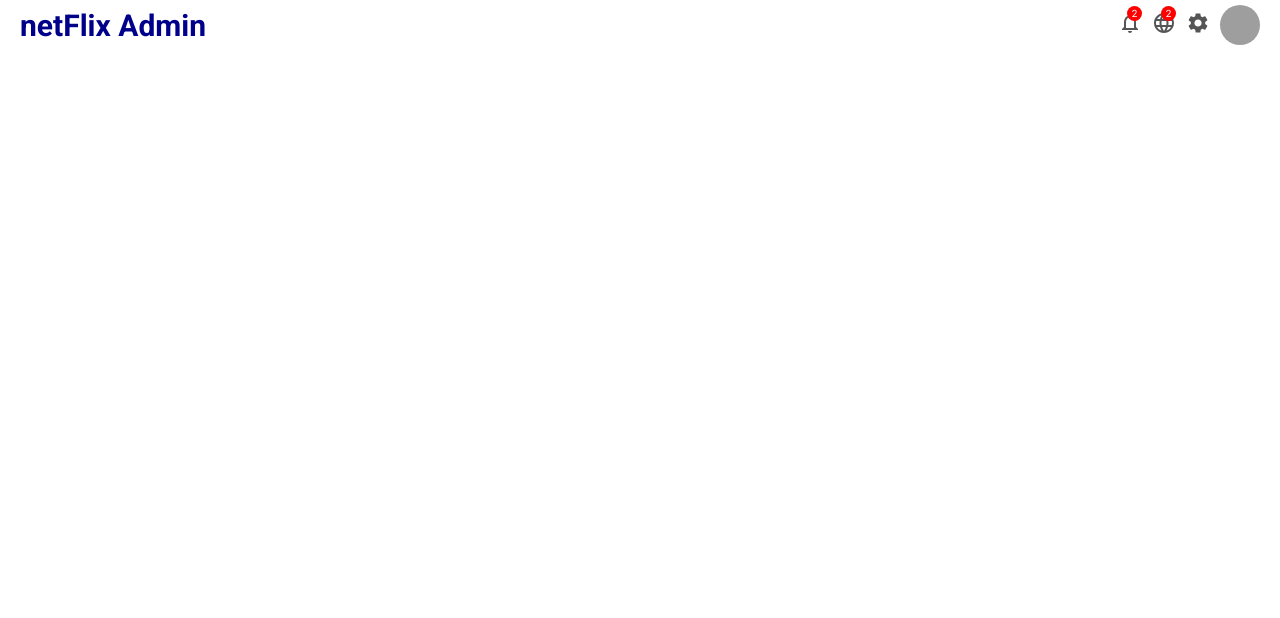
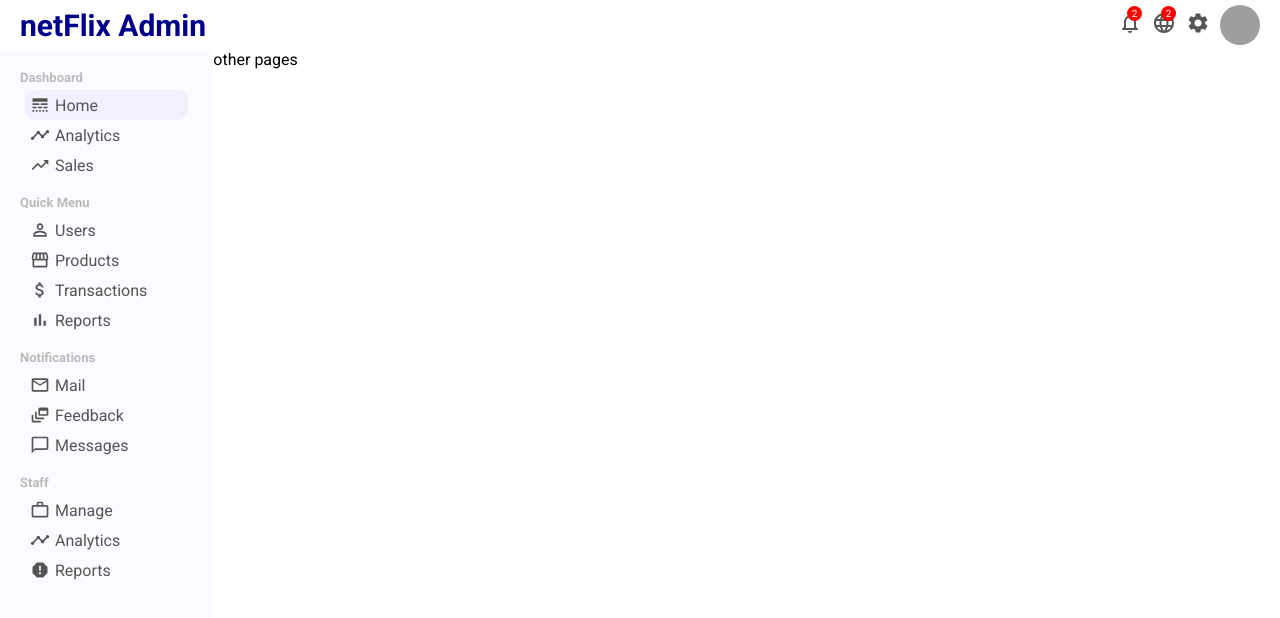
Before and after one commit to burakorkmez/netflix-mern-admin, a React (Create React App) app: page /products in a window 1280 px wide. Shown: the top 618 px of the page. Built offline with nearby package versions, Linux system fonts and the light colour scheme; grey boxes are pictures that could not be loaded.

Commit message:
sidebar added

```diff
--- a/package.json
+++ b/package.json
@@ -10,6 +10,7 @@
     "@testing-library/user-event": "^13.5.0",
     "react": "^17.0.2",
     "react-dom": "^17.0.2",
+    "react-router-dom": "^5.2.0",
     "react-scripts": "5.0.0",
     "recharts": "^2.1.8",
     "web-vitals": "^2.1.3"
--- a/src/App.css
+++ b/src/App.css
@@ -7,3 +7,16 @@
 body {
 	font-family: 'Roboto', sans-serif;
 }
+
+.container {
+	display: flex;
+}
+
+.other {
+	flex: 5;
+}
+
+.link {
+	text-decoration: none;
+	color: inherit;
+}
--- a/src/App.js
+++ b/src/App.js
@@ -1,11 +1,19 @@
 import './App.css';
 import Navbar from './components/navbar/Navbar';
+import Sidebar from './components/sidebar/Sidebar';
+import { BrowserRouter, Switch, Route } from 'react-router-dom';
 
 function App() {
 	return (
-		<div className="App">
-			<Navbar />
-		</div>
+		<BrowserRouter>
+			<div className="App">
+				<Navbar />
+				<div className="container">
+					<Sidebar />
+					<div className="other">other pages</div>
+				</div>
+			</div>
+		</BrowserRouter>
 	);
 }
 
--- a/src/components/sidebar/Sidebar.js
+++ b/src/components/sidebar/Sidebar.js
@@ -0,0 +1,103 @@
+import './sidebar.css';
+import {
+	LineStyle,
+	Timeline,
+	TrendingUp,
+	PermIdentity,
+	Storefront,
+	AttachMoney,
+	BarChart,
+	MailOutline,
+	DynamicFeed,
+	ChatBubbleOutline,
+	WorkOutline,
+	Report,
+} from '@material-ui/icons';
+import { Link } from 'react-router-dom';
+
+export default function Sidebar() {
+	return (
+		<div className="sidebar">
+			<div className="sidebarWrapper">
+				<div className="sidebarMenu">
+					<h3 className="sidebarTitle">Dashboard</h3>
+					<ul className="sidebarList">
+						<Link to="/" className="link">
+							<li className="sidebarListItem active">
+								<LineStyle className="sidebarIcon" />
+								Home
+							</li>
+						</Link>
+						<li className="sidebarListItem">
+							<Timeline className="sidebarIcon" />
+							Analytics
+						</li>
+						<li className="sidebarListItem">
+							<TrendingUp className="sidebarIcon" />
+							Sales
+						</li>
+					</ul>
+				</div>
+				<div className="sidebarMenu">
+					<h3 className="sidebarTitle">Quick Menu</h3>
+					<ul className="sidebarList">
+						<Link to="/users" className="link">
+							<li className="sidebarListItem">
+								<PermIdentity className="sidebarIcon" />
+								Users
+							</li>
+						</Link>
+						<Link to="/products" className="link">
+							<li className="sidebarListItem">
+								<Storefront className="sidebarIcon" />
+								Products
+							</li>
+						</Link>
+						<li className="sidebarListItem">
+							<AttachMoney className="sidebarIcon" />
+							Transactions
+						</li>
+						<li className="sidebarListItem">
+							<BarChart className="sidebarIcon" />
+							Reports
+						</li>
+					</ul>
+				</div>
+				<div className="sidebarMenu">
+					<h3 className="sidebarTitle">Notifications</h3>
+					<ul className="sidebarList">
+						<li className="sidebarListItem">
+							<MailOutline className="sidebarIcon" />
+							Mail
+						</li>
+						<li className="sidebarListItem">
+							<DynamicFeed className="sidebarIcon" />
+							Feedback
+						</li>
+						<li className="sidebarListItem">
+							<ChatBubbleOutline className="sidebarIcon" />
+							Messages
+						</li>
+					</ul>
+				</div>
+				<div className="sidebarMenu">
+					<h3 className="sidebarTitle">Staff</h3>
+					<ul className="sidebarList">
+						<li className="sidebarListItem">
+							<WorkOutline className="sidebarIcon" />
+							Manage
+						</li>
+						<li className="sidebarListItem">
+							<Timeline className="sidebarIcon" />
+							Analytics
+						</li>
+						<li className="sidebarListItem">
+							<Report className="sidebarIcon" />
+							Reports
+						</li>
+					</ul>
+				</div>
+			</div>
+		</div>
+	);
+}
--- a/src/components/sidebar/sidebar.css
+++ b/src/components/sidebar/sidebar.css
@@ -0,0 +1,44 @@
+.sidebar {
+	flex: 1;
+	height: calc(100vh - 50px);
+	background-color: rgb(251, 251, 255);
+	position: sticky;
+	top: 50px;
+}
+
+.sidebarWrapper {
+	padding: 20px;
+	color: #555;
+}
+
+.sidebarMenu {
+	margin-bottom: 10px;
+}
+
+.sidebarTitle {
+	font-size: 13px;
+	color: rgb(187, 186, 186);
+}
+
+.sidebarList {
+	list-style: none;
+	padding: 5px;
+}
+
+.sidebarListItem {
+	padding: 5px;
+	cursor: pointer;
+	display: flex;
+	align-items: center;
+	border-radius: 10px;
+}
+
+.sidebarListItem.active,
+.sidebarListItem:hover {
+	background-color: rgb(240, 240, 255);
+}
+
+.sidebarIcon {
+	margin-right: 5px;
+	font-size: 20px !important;
+}
```
Also changed, not shown: 1 other file (tests, documents, lock files or other folders).
